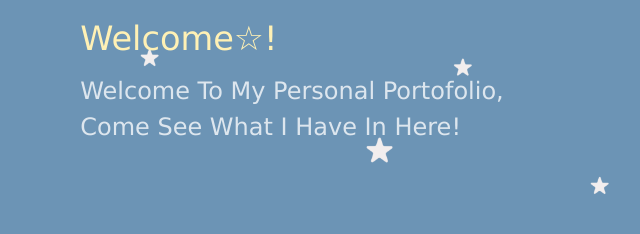
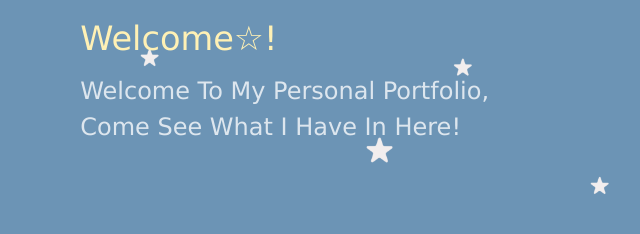
Before and after one commit to flowernotflour/TIK2032-Project, a plain HTML site: page index.html in a window 1280 px wide. Shown: the part 383-617 px from the top of the page, 35-675 px from the left. Drawn offline with Linux system fonts and the light colour scheme.

Commit message:
index.html

```diff
--- a/index.html
+++ b/index.html
@@ -32,7 +32,7 @@
         <div class="content">
             <h3>!☆Hello Stars☆!</h3>
             <span>Welcome☆!</span>
-            <p>Welcome to my personal portofolio, come see what i have in here!</p>
+            <p>Welcome to my personal portfolio, come see what i have in here!</p>
         </div>
     </section>
 
```
